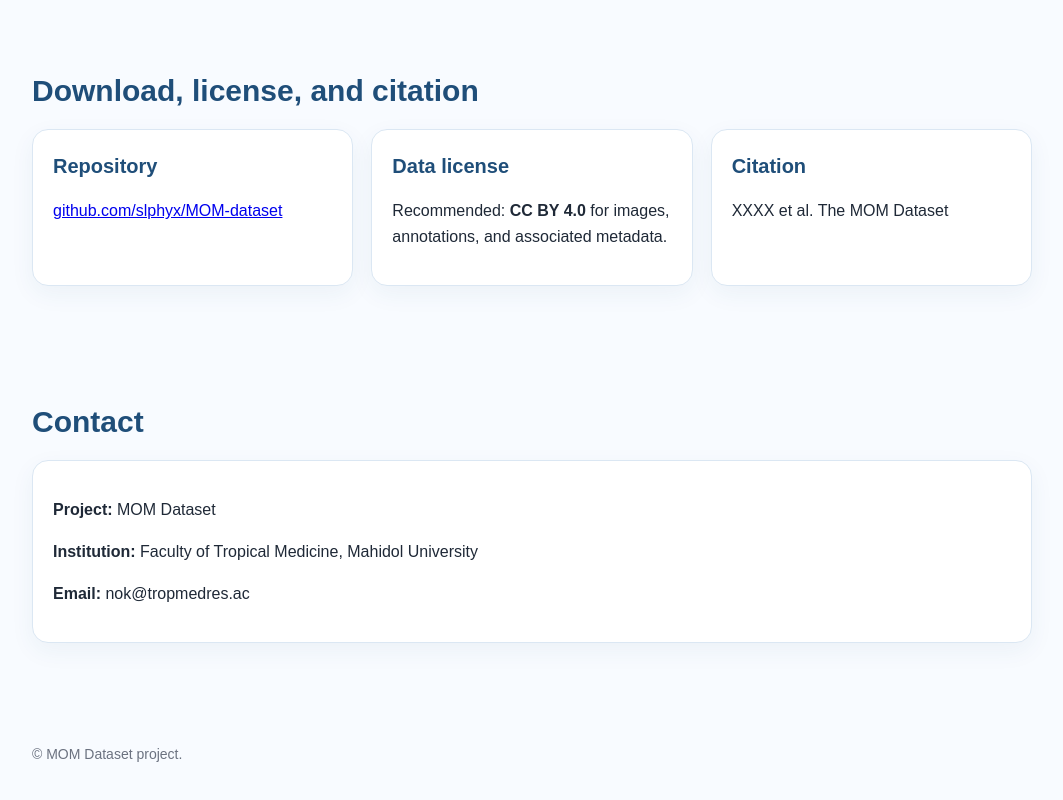
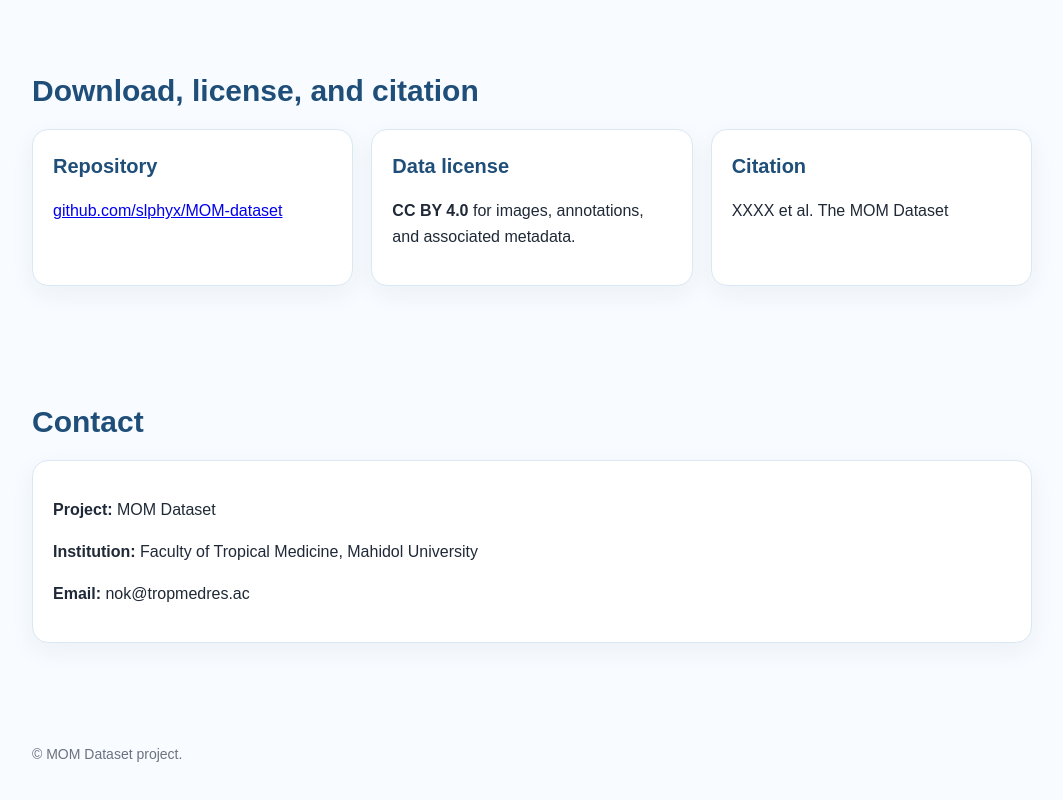
Before and after one commit to slphyx/MOM-dataset, a plain HTML site: page index.html in a window 1280 px wide. Shown: the part 1589-2389 px from the top of the page, without its empty margins (108-1171 px from the left). Drawn offline with Linux system fonts and the light colour scheme.

Commit message:
Update index.html

```diff
--- a/index.html
+++ b/index.html
@@ -272,7 +272,7 @@
         </div>
         <div class="card">
           <h3>Data license</h3>
-          <p>Recommended: <strong>CC BY 4.0</strong> for images, annotations, and associated metadata.</p>
+          <p><strong>CC BY 4.0</strong> for images, annotations, and associated metadata.</p>
         </div>
         <div class="card">
           <h3>Citation</h3>
```
